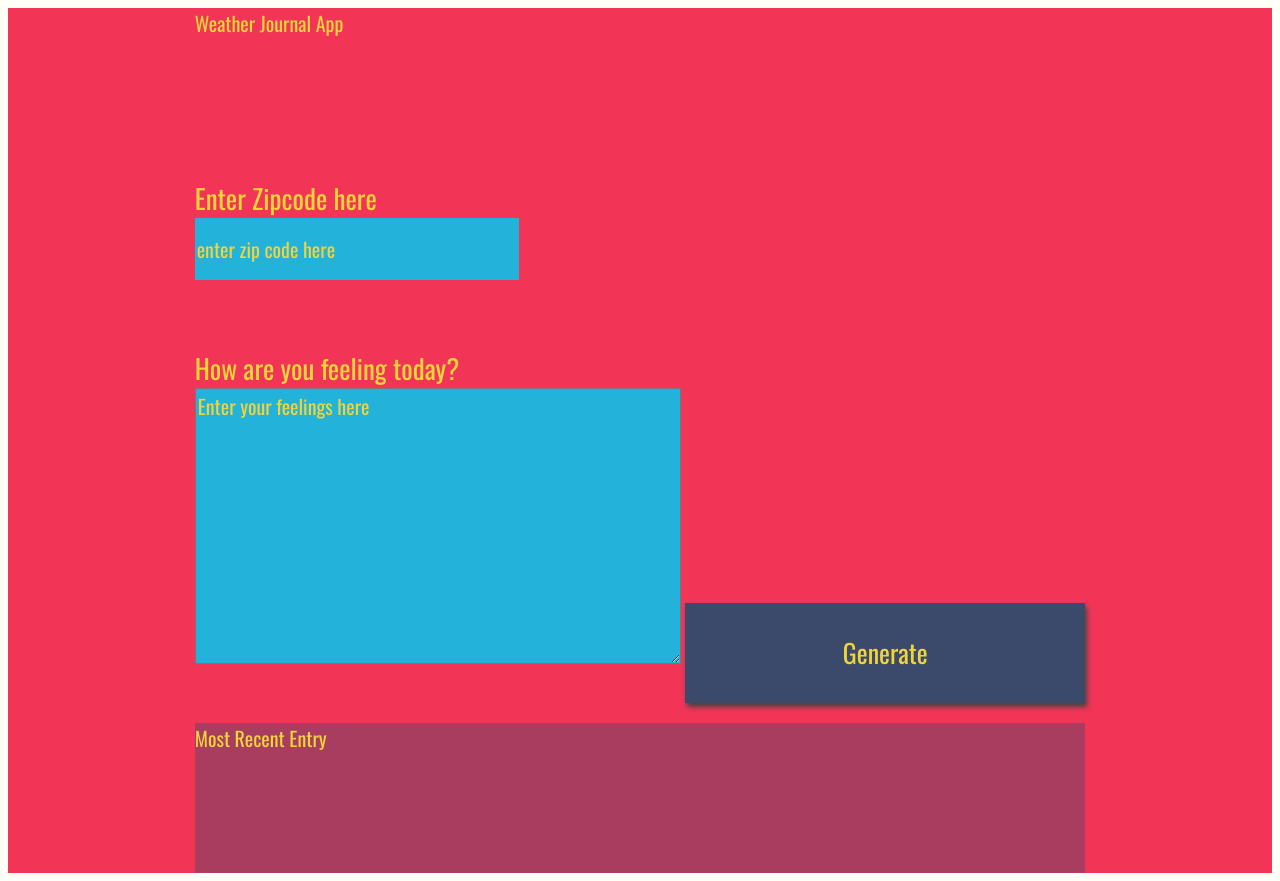
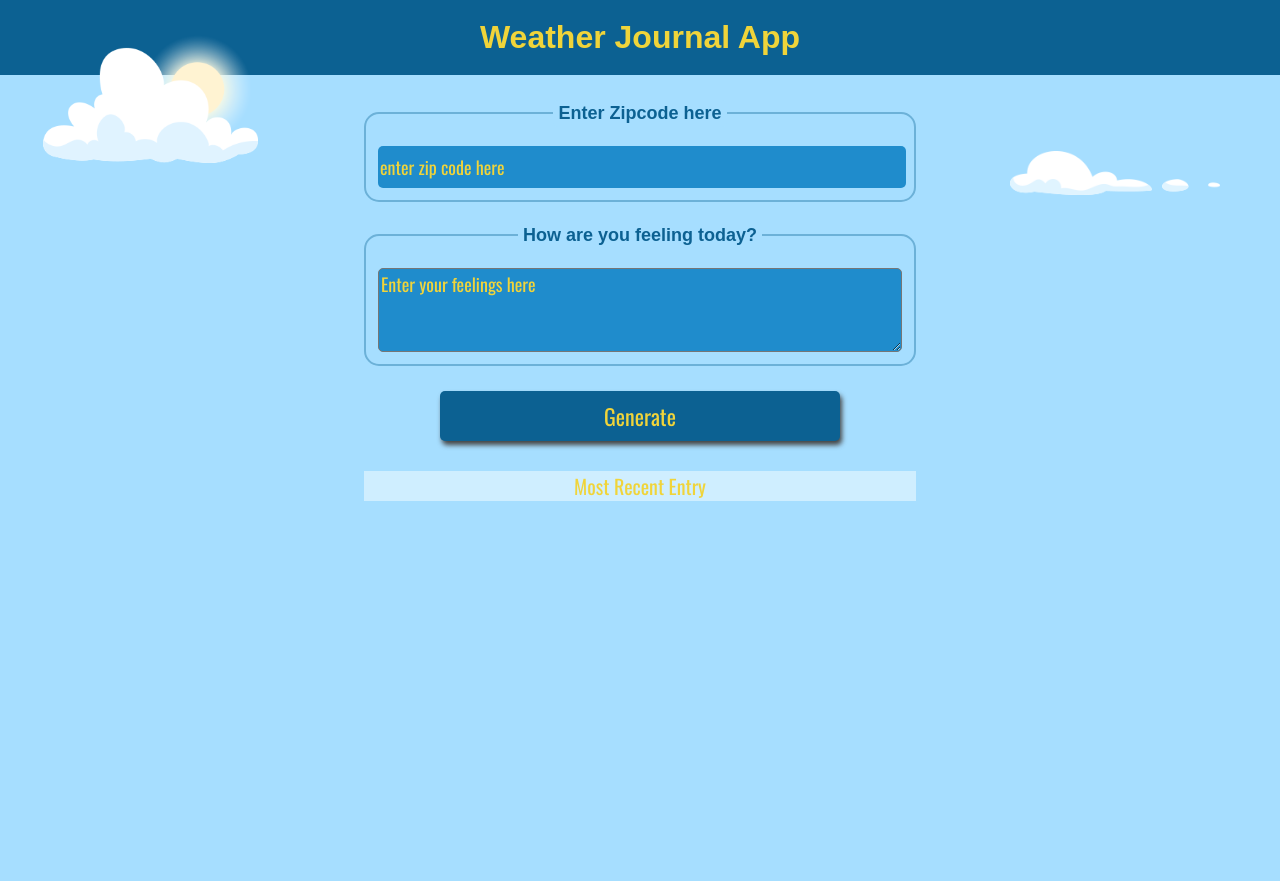
Before and after one commit to asmaaEbeed/Weather-Journal-App, a plain HTML site: page website/index.html in a window 1280 px wide. After the commit the page ends 800 px from the top, so only its background shows below. Drawn offline with nearby package versions, Linux system fonts and the light colour scheme; a web font is replaced by a local one.

Commit message:
last version with new style

```diff
--- a/website/app.js
+++ b/website/app.js
@@ -30,8 +30,8 @@ function performAction(e){
     //getZipCodeInfo(baseURL, zipCode, apiKey)
     //use after complete function getAnimal successfully then and start next code
     .then(function(response){
-        console.log(response);
-       postData('/addFeel', {temp:response.main.temp, feel: feel, date: newDate}) ;
+        // console.log(response);
+       postData('/addFeel', {temp:response.main.temp, feel: feel, cityName:response.name, date: newDate}) ;
        updateUI()
     });
 
@@ -46,31 +46,30 @@ function performAction(e){
     try {
 
         const response = await res.json();
-        console.log(response);
-        return response;
+        //if used to check if zip code valid
+        const notFoundElement = document.getElementById('notFound');
+        const foundElement = document.getElementById('entryHolder');
+
+        //check if zip code is empty or isn't valid
+        if(response.cod ==="400" || response.cod ==="404"){
+          notFoundElement.style.display = "block";
+          foundElement.style.display = "none";
+          notFoundElement.innerHTML ="Please, enter valid city zip code.";
+        } else{
+          notFoundElement.style.display = "none";
+          foundElement.style.display = "block";
+          // console.log(response);
+          return response;
+        }
+
 
         }catch(error) {
 
         console.log("error", error);
 
-        alert('Please check that you zip code is a valid US zip code')
+        //alert('Please check that you zip code is a valid US zip code')
 
         }
-
-    // try {
-
-    //     const data = await res.json();
-
-    //     console.log(data);
-    //     return data;
-
-    // }catch(error) {
-
-    //   console.log("error", error);
-
-      //alert('Please check that you zip code is a valid US zip code')
-
-    //}
 
 }
 
@@ -88,21 +87,26 @@ const postData = async ( url = '', newData = {})=>{
 
       try {
         const newData = await response.json();
-        console.log(newData);     //newData is empty
+        //console.log(newData);
         return newData;
       }catch(error) {
       console.log("error", error);
       }
   }
+  //update UI element with new data
 const updateUI = async () => {
   const request = await fetch('/all')
 
   try{
     const allData = await request.json();
-    console.log(allData);
-    document.getElementById('temp').innerHTML = allData[(allData.length-1)].temp;
+    //console.log(allData);
+    //temp returned in kelvin, we convert it to celsius degree with this formula
+    //T(°C) = (T(°k) - 273.15)
+    const tempInCelesius = (allData[(allData.length-1)].temp -273.15);
+    document.getElementById('temp').innerHTML = tempInCelesius.toFixed(2) + "°C";
     document.getElementById('content').innerHTML = allData[(allData.length-1)].feel;
     document.getElementById('date').innerHTML = allData[(allData.length-1)].date;
+    document.getElementById('cityName').innerHTML = allData[(allData.length-1)].cityName;
 
 
   } catch(error){
--- a/website/index.html
+++ b/website/index.html
@@ -3,29 +3,46 @@
 <head>
 <meta charset="UTF-8">
 <title>Weather Journal</title>
+<link rel="icon" href="img/favicon.png" sizes="16x16" type="image/png">
 <link href="https://fonts.googleapis.com/css?family=Oswald:400,600,700|Ranga:400,700&display=swap" rel="stylesheet">
+<link rel="stylesheet" href="https://cdnjs.cloudflare.com/ajax/libs/font-awesome/4.7.0/css/font-awesome.min.css">
 <link rel="stylesheet" href="style.css">
 </head>
 <body>
-<div id = "app">
+   <img class= "cloud-img" alt="cloud" src="img/11.png">
+   <img class= "cloud-img2" alt="cloud" src="img/22.png">
    <div class ="holder headline">
       Weather Journal App
     </div>
+<div id = "app">
+
   <div class ="holder zip">
     <label for="zip">Enter Zipcode here</label>
     <input type="text" id="zip" placeholder="enter zip code here">
   </div>
   <div class ="holder feel">
     <label for="feelings">How are you feeling today?</label>
-    <textarea class= "myInput" id="feelings" placeholder="Enter your feelings here" rows="9" cols="50"></textarea>
+    <textarea class= "myInput" id="feelings" placeholder="Enter your feelings here" rows="3" cols="60"></textarea>
+  </div>
+  <div class ="holder">
     <button id="generate" type = "submit"> Generate </button>
   </div>
   <div class ="holder entry">
     <div class = "title">Most Recent Entry</div>
+    <!-- <div class="title">Weather Info according your ZIP</div> -->
+    <div id="notFound"></div>
     <div id = "entryHolder">
+      <div class="each-info-title"><i class="fa fa-table"></i> Date</div>
       <div id = "date"></div>
+      <hr>
+      <div class="each-info-title"><i class="fa fa-thermometer-half"></i> Temp </div>
       <div id = "temp"></div>
+      <hr>
+      <div class="each-info-title"><i class="fa fa-heart"></i> Your Feelings</div>
       <div id = "content"></div>
+      <hr>
+      <div class="each-info-title"><i class="fa fa-map-marker"></i> City Name</div>
+      <div id = "cityName"></div>
     </div>
   </div>
   </div>
--- a/website/style.css
+++ b/website/style.css
@@ -1,88 +1,153 @@
 body{
-    background: #fffff8;
+    background: #a6deff;
     font-family: -apple-system, BlinkMacSystemFont, sans-serif;
+    margin: 0;
 }
+.cloud-img{
+    position: absolute;
+    top: 35px;
+    left: 43px;
+    width: 215px;
+}
+.cloud-img2{
+    position: absolute;
+    top: 151px;
+    right: 60px;
+    width: 210px;
 
+}
 #app{
     display: grid;
-    grid-auto-rows: minmax(150px, auto);
+    /* grid-auto-rows: minmax(150px, auto); */
+    grid-auto-rows: minmax(50px, auto);
     /* grid-template-columns:  */
     /* height:100vh; */
-    background: #f23557;
+    /* background: #f23557; */
+    background-color: #a6deff;
     color: #f0d43a;
     justify-content: center;
-    grid-gap: 1em;
+    grid-gap: 0.5em;
     font-size: 20px;
     font-family: 'Oswald', sans-serif;
 }
-
 .holder{
-
+    text-align: center;
 }
-
+.holder.headline{
+    background-color: #0c6192;
+    color: #f0d43a;
+}
+.holder.zip, .holder.feel {
+    border: 2px solid #6cb1d8;
+    padding: 0 12px 12px;
+    border-radius: 15px;
+    width: auto;
+    margin-top: 22px;
+    position: relative;
+    text-align: center;
+}
+.zip label, .feel label{
+    background-color: #a6deff;
+    position: relative;
+    top: -19px;
+    color: #0c6192;
+    font-family: sans-serif;
+    font-size: 18px;
+    font-weight: 700;
+    padding: 3px 5px;
+    border-radius: 5px;
+}
 .entry{
-    background: rgba(59, 74, 107, .4);
+    background: rgba(255, 255, 255, 0.46);
+    margin: 20px 0;
 }
 
 #entryHolder{
-
+    display: none;
+    text-align: left;
+    padding: 10px 15px;
+}
+#entryHolder div{
+    display: inline-block;
+}
+#notFound{
+    color: #f00;
+    font-style: italic;
 }
 
-#date{
-
+#date, #temp, #content, #cityName{
+    color: #1f8ccc
 }
 
-#temp{
-
+.each-info-title{
+    color: #0c6192;
+    width: 30%;
 }
-
-#content{
-
-}
-
 .headline {
-
+    text-align: center;
+    padding: 1.5%;
+    margin-bottom: 15px;
+    color: #0c6192;
+    font-size: 2em;
+    font-family: sans-serif;
+    font-weight: 700;
+    /* text-shadow: 1px 1px 2px #fafcfd;*/
 }
 .title{
 
 }
 
 /*  Basic Styling To Override Default For Basic HTML Elements */
-label{
-    display:block;
+label {
+    display: inline-block;
     font-size: 27px;
 }
 
 input{
     display:block;
-    height: 60px;
-    width: 320px;
-    background:#22b2da;
+    height: 40px;
+    width: 100%;
+    /* background:#22b2da; */
+    background: #1f8ccc;
     color: #f0d43a;
-    font-size: 20px;
+    font-size: 18px;
     font-family: 'Oswald', sans-serif;
     border: none;
+    border-radius: 5px;
 }
 
 button{
     width: 400px;
-    height: 100px;
-    background: #3b4a6b;
+    height: 50px;
+    background: #0c6192;
     color: #f0d43a;
-    font-size: 26px;
+    font-size: 22px;
     font-family: 'Oswald', sans-serif;
     border: none;
     box-shadow: 2px 4px 5px #444;
+    border-radius: 5px;
+    cursor: pointer;
+    position: relative;
+    top: 0;
+    margin-top: 15px;
+    transition: all 0.2s ease-in;
+}
+button:hover{
+    top: -3px;
+    box-shadow: 1px 2px 3px #444;
 }
 h1{
     font-size: 36px;
 }
 
 textarea{
-    background:#22b2da;
+    /* background:#22b2da; */
+    background: #1f8ccc;
     color: #f0d43a;
-    font-size: 20px;
+    font-size: 18px;
     font-family: 'Oswald', sans-serif;
+    display: block;
+    border-radius: 5px;
 }
 /* Reset style for HTML element on active to have no border*/
 input:focus,
```
Also changed, not shown: server.js (+6 -36 lines), website/img/11.png (added), website/img/22.png (added), website/img/favicon.png (added), 1 other file. Lines whose indentation alone changed are shown as unchanged.
